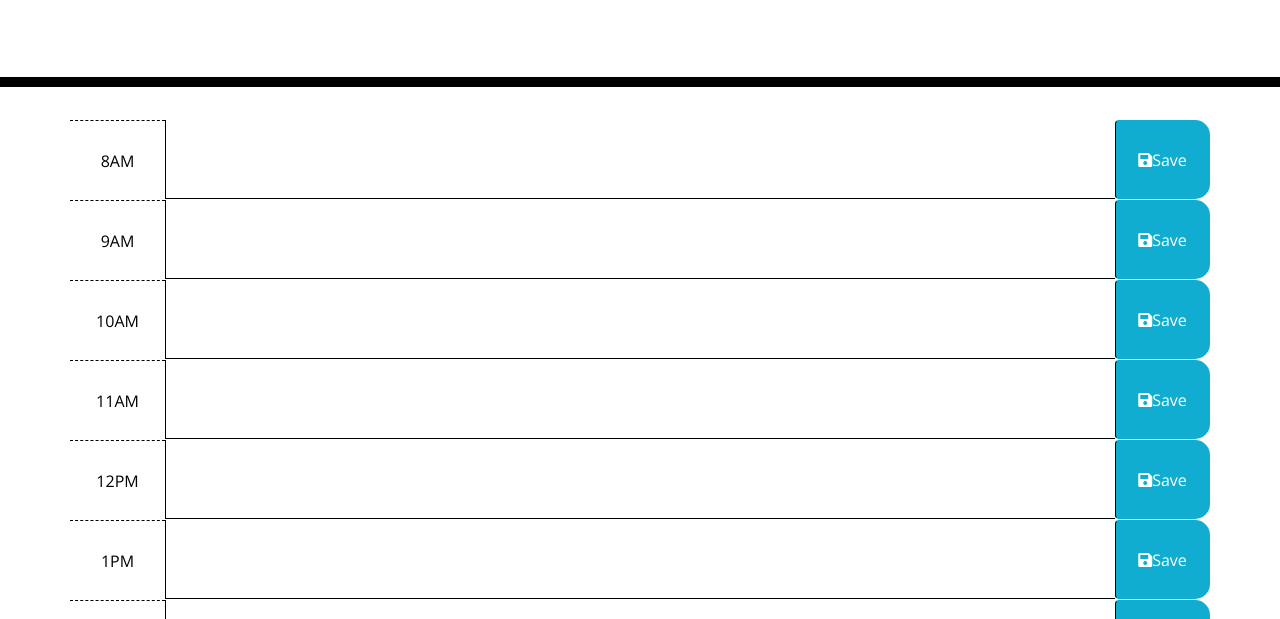
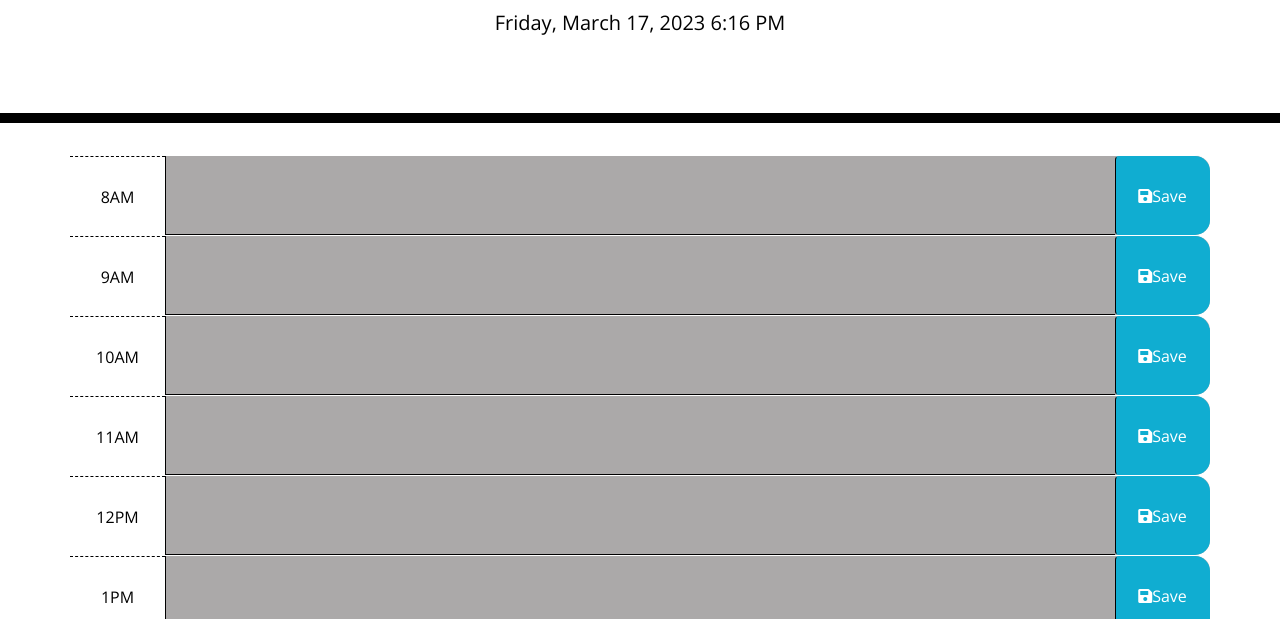
Before and after one commit to aricoia/work-scheduler, a plain HTML site: page index.html in a window 1280 px wide. Shown: the part 181-800 px from the top of the page. Drawn offline with nearby package versions, Linux system fonts and the light colour scheme.

Commit message:
Add files via upload
fixed script link

```diff
--- a/index.html
+++ b/index.html
@@ -162,6 +162,6 @@
     <!-- Link to moments.js -->
     <script src="https://cdnjs.cloudflare.com/ajax/libs/moment.js/2.29.1/moment.min.js"></script>
     <!-- Link to script.js -->
-    <script src="assets/js/script.js"></script>
+    <script src="./script.js"></script>
   </body>
 </html>
```
